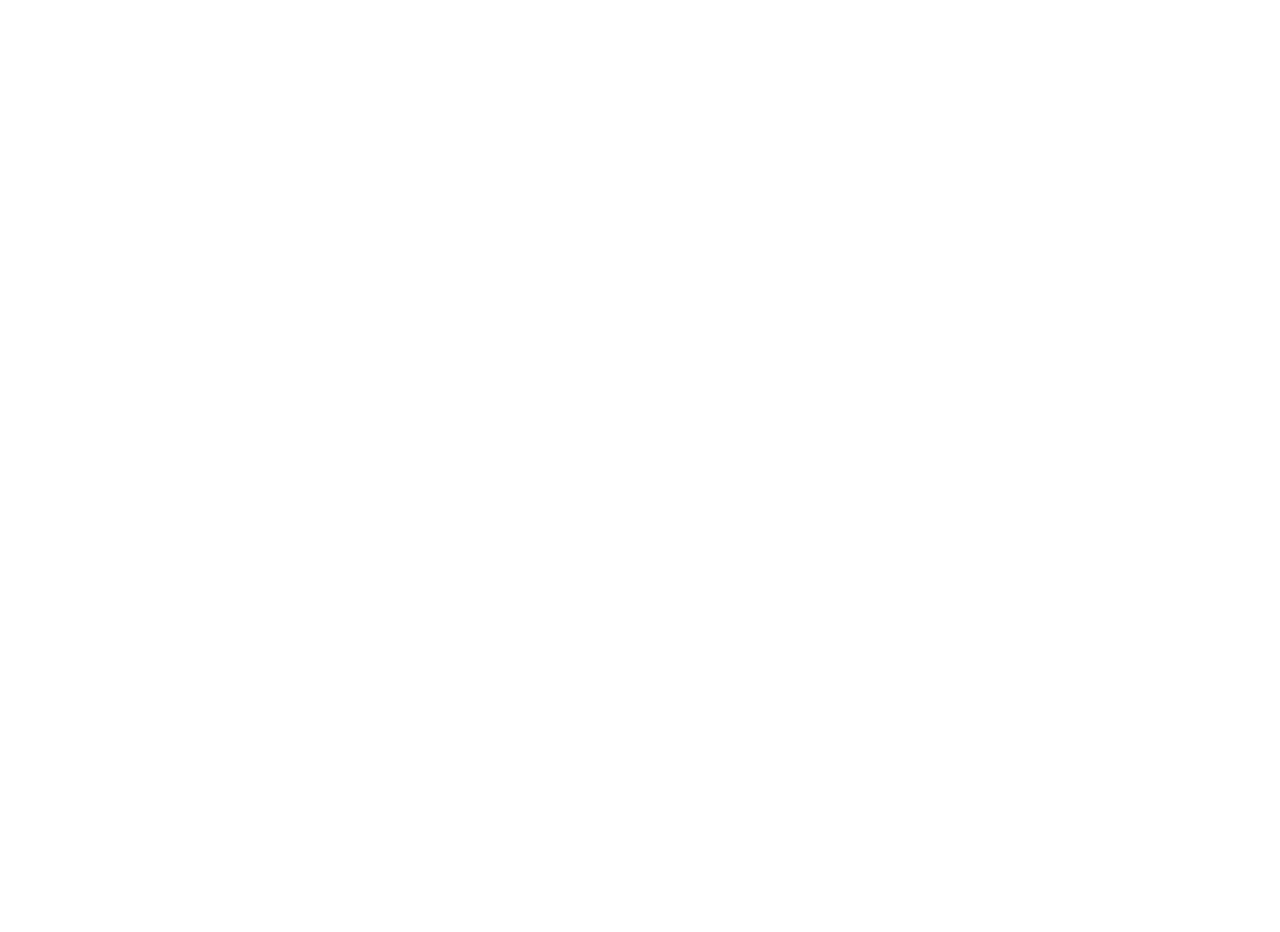
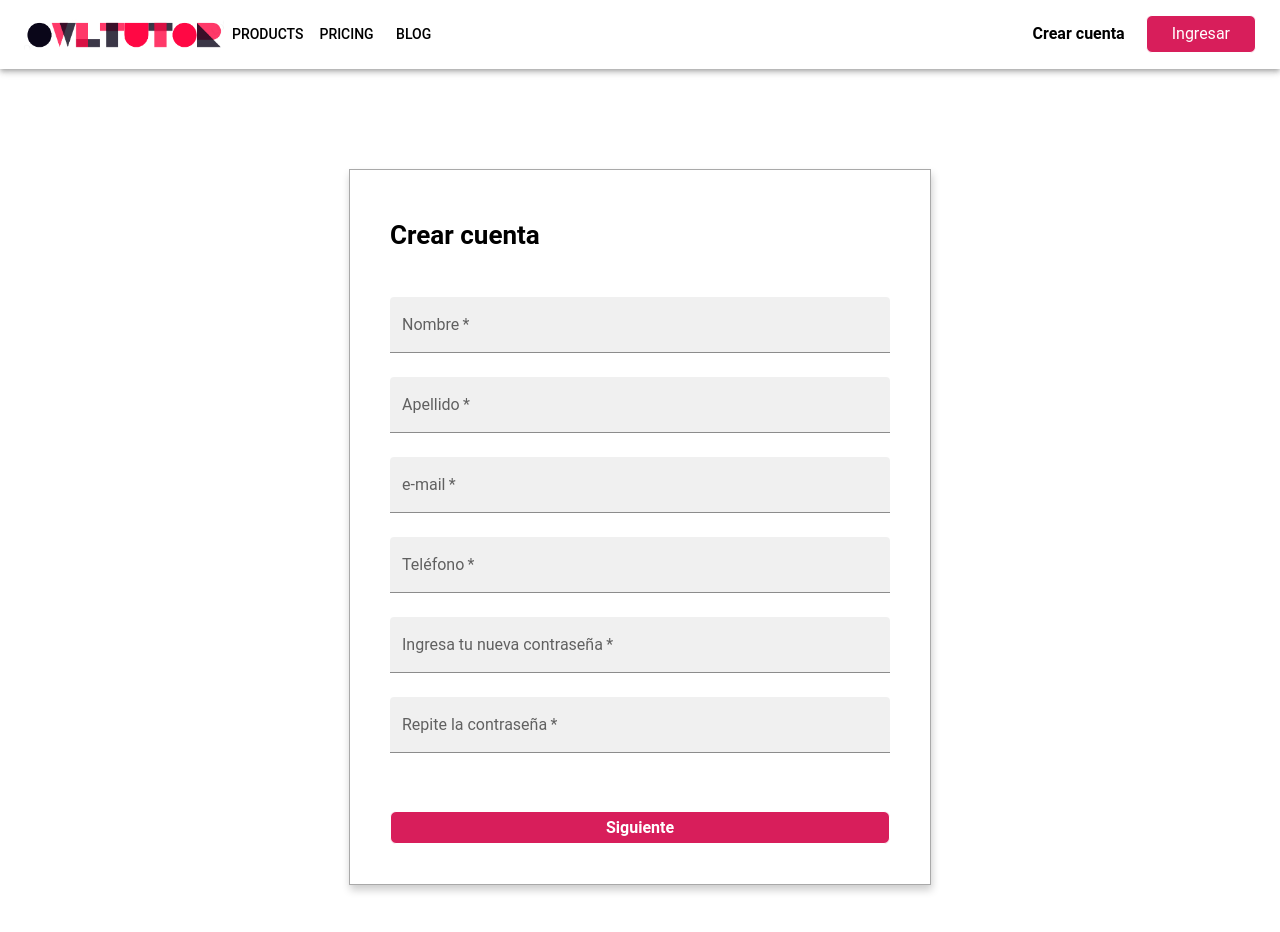
Before and after one commit to asantoro36/Owltutor, a React (Create React App) app: page /create in a window 1280 px wide. Before the commit this address had no page. Shown: the top 932 px of the page. Before the commit the page ends 800 px from the top, so only its background shows below. Built offline with nearby package versions, Linux system fonts and the light colour scheme.

Commit message:
Add congrats and user data

```diff
--- a/src/App.tsx
+++ b/src/App.tsx
@@ -5,6 +5,8 @@
 import {createTheme, ThemeProvider} from "@mui/material";
 import {Login} from "./login/Login";
 import {PasswordRecover} from "./passwordRecover/PasswordRecover";
+import {CreateAccount} from "./createAccount/CreateAccount";
+import {Congrats} from "./login/Congrats";
 
 const theme = createTheme({
     palette: {
@@ -39,6 +41,8 @@
             <Route path="/" element={<Home/>}/>
             <Route path="/login" element={<Login/>}/>
             <Route path="/password_recover" element={<PasswordRecover/>}/>
+            <Route path="/create" element={<CreateAccount/>}/>
+            <Route path="/createCongrats" element={<Congrats/>}/>
           </Routes>
         </BrowserRouter>
       </ThemeProvider>
--- a/src/Entities/Service.ts
+++ b/src/Entities/Service.ts
@@ -182,5 +182,4 @@
     }
 ];
 
-
 export {ServicesList};    export type { Service };
--- /dev/null
+++ b/src/controller/UserController.ts
@@ -0,0 +1,19 @@
+import {User} from "../entities/User";
+
+const map = new Map<string, User>()
+
+export const createUser = (userForm: any) => {
+    map.set(userForm.mail, {
+        name: userForm.name,
+        surname: userForm.surname,
+        mail: userForm.mail,
+        phone: userForm.phone,
+        password: userForm.password,
+        title: userForm.title,
+        experience: userForm.experience
+    })
+}
+
+export const getUser = (email: string) => {
+    return map.get(email)
+}
--- /dev/null
+++ b/src/createAccount/CreateAccount.tsx
@@ -0,0 +1,11 @@
+import AppBar from "../components/AppBar/AppBar";
+import {CreateAccountForm} from "./CreateAccountForm";
+
+export const CreateAccount = () => {
+    return(
+        <>
+            <AppBar/>
+            <CreateAccountForm/>
+        </>
+    )
+}
--- /dev/null
+++ b/src/createAccount/CreateAccountForm.tsx
@@ -0,0 +1,177 @@
+import {TextField} from "@mui/material";
+import React, {useState} from "react";
+import {useNavigate} from "react-router-dom";
+import {createUser} from "../controller/UserController";
+
+export const CreateAccountForm = () => {
+
+    const navigate = useNavigate()
+    const [nameError, setNameError] = useState(false);
+    const [surnameError, setSurnameError] = useState(false);
+    const [mailError, setMailError] = useState(false);
+    const [phoneError, setPhoneError] = useState(false);
+    const [titleError, setTitleError] = useState(false);
+    const [experienceError, setExperienceError] = useState(false);
+    const [passwordValidate, setPasswordValidateError] = useState(false);
+    const [canContinue, setCanContinue] = useState(false);
+    const [passwordRepeat, setPasswordRepeat] = useState('');
+    const [formData, setFormData] = useState({
+        name: '',
+        surname: '',
+        mail: '',
+        phone: '',
+        password: '',
+        title: '',
+        experience: ''
+    });
+
+    const handleInputChange = (event: any) => {
+        const { name, value } = event.target;
+        setFormData({
+            ...formData,
+            [name]: value,
+        });
+    };
+
+    const handleContinueButton = () => {
+        setNameError(formData.name.trim() === "")
+        setSurnameError(formData.surname.trim() === "")
+        setMailError(formData.mail.trim() === "")
+        setPhoneError(formData.phone.trim() === "")
+        const isValidPassword = formData.password.trim() !== "" && formData.password === passwordRepeat;
+        setPasswordValidateError(!isValidPassword);
+        if(isValidPassword && !nameError && !surnameError && !mailError && !phoneError) {
+            setCanContinue(true)
+        }
+    }
+
+    const handleCreateUserButton = () => {
+        setTitleError(formData.title.trim() === "")
+        setExperienceError(formData.experience.trim() === "")
+
+        if(!titleError && !experienceError) {
+
+            navigate("/createCongrats")
+        }
+    }
+
+    return(
+        <div className="login-form">
+            <h3 className={"title-form"}>Crear cuenta</h3>
+            <div className={"login-input-form"}>
+                {!canContinue?
+                <>
+                    <TextField
+                        variant="filled"
+                        margin="normal"
+                        label="Nombre"
+                        name="name"
+                        value={formData.name}
+                        onChange={handleInputChange}
+                        required
+                        error={nameError}
+                        helperText={nameError ? "El campo es obligatorio" : ""}
+                    />
+                    <TextField
+                        variant="filled"
+                        margin="normal"
+                        label="Apellido"
+                        name="surname"
+                        value={formData.surname}
+                        onChange={handleInputChange}
+                        required
+                        error={surnameError}
+                        helperText={surnameError ? "El campo es obligatorio" : ""}
+                    />
+                    <TextField
+                        variant="filled"
+                        margin="normal"
+                        label="e-mail"
+                        name="mail"
+                        value={formData.mail}
+                        onChange={handleInputChange}
+                        required
+                        error={mailError}
+                        helperText={mailError ? "El campo es obligatorio" : ""}
+                    />
+                    <TextField
+                        variant="filled"
+                        margin="normal"
+                        label="Teléfono"
+                        name="phone"
+                        value={formData.phone}
+                        onChange={handleInputChange}
+                        required
+                        error={phoneError}
+                        helperText={phoneError ? "El campo es obligatorio" : ""}
+                    />
+                    <TextField
+                        variant="filled"
+                        margin="normal"
+                        label="Ingresa tu nueva contraseña"
+                        name="newPassword"
+                        value={formData.password}
+                        onChange={(e) => {setFormData({
+                            ...formData,
+                            ["password"]: e.target.value,
+                        })}}
+                        required
+                        error={passwordValidate}
+                        helperText={passwordValidate?"La contraseñas no coinciden":""}
+                    />
+
+                    <TextField
+                        variant="filled"
+                        margin="normal"
+                        label="Repite la contraseña"
+                        name="newPasswordRepeat"
+                        value={passwordRepeat}
+                        onChange={(e) => {setPasswordRepeat(e.target.value)}}
+                        required
+                        error={passwordValidate}
+                        helperText={passwordValidate?"La contraseñas no coinciden":""}
+                    />
+                    <div
+                        className={"login-button-form-container primary-button"}
+                        onClick={handleContinueButton}
+                    >
+                        Siguiente
+                    </div>
+                </> :
+                <>
+                    <TextField
+                        variant="filled"
+                        margin="normal"
+                        label="Titulos"
+                        name="title"
+                        value={formData.title}
+                        onChange={handleInputChange}
+                        required
+                        error={titleError}
+                        helperText={titleError? "El campo es obligatorio":""}
+                    />
+                    <TextField
+                        variant="filled"
+                        margin="normal"
+                        label="Breve descripción de tus experiencias"
+                        rows={4}
+                        name="experience"
+                        value={formData.experience}
+                        onChange={handleInputChange}
+                        required
+                        multiline
+                        error={experienceError}
+                        helperText={experienceError? "El campo es obligatorio":""}
+                    />
+                    <div
+                        className={"login-button-form-container primary-button"}
+                        onClick={handleCreateUserButton}
+                    >
+                        Crear
+                    </div>
+                </>
+            }
+            </div>
+        </div>
+    )
+}
--- /dev/null
+++ b/src/login/Congrats.tsx
@@ -0,0 +1,24 @@
+import React from "react";
+import AppBar from "../components/AppBar/AppBar";
+import CheckCircleIcon from '@mui/icons-material/CheckCircle';
+import Typography from "@mui/material/Typography";
+
+export const Congrats = () => {
+
+    return (
+        <>
+            <AppBar/>
+            <div className="login-form">
+                <h3 className={"title-form"}>¡Gracias por unirte! Tu cuenta se ha creado con éxito.</h3>
+                <div className={"login-input-form"}>
+                    <div style={{textAlign:"center"}}>
+                        <img alt={"check"} src={"./check-img.png"} style={{width: 80, height: 80}}/>
+                        <br/>
+                        <br/>
+                        <a href={"/login"}><Typography fontWeight={"bold"}>Ir al login</Typography></a>
+                    </div>
+                </div>
+            </div>
+        </>
+    )
+}
--- a/src/login/LoginForm.tsx
+++ b/src/login/LoginForm.tsx
@@ -2,8 +2,9 @@
 import {TextField} from "@mui/material";
 import "./Login.css"
 import Typography from "@mui/material/Typography";
+import {useNavigate} from "react-router-dom";
 export const LoginForm = () => {
-
+    const navigate = useNavigate()
     const [formData, setFormData] = useState({
         username: '',
         password: '',
@@ -56,6 +57,7 @@
                     </div>
                     <div
                         className={"button-secondary"}
+                        onClick={() => navigate("/create")}
                     >
                         Crear cuenta
                     </div>
```
Also changed, not shown: src/entities/User.ts (added, +11 -0 lines), public/check-img.png (added).
